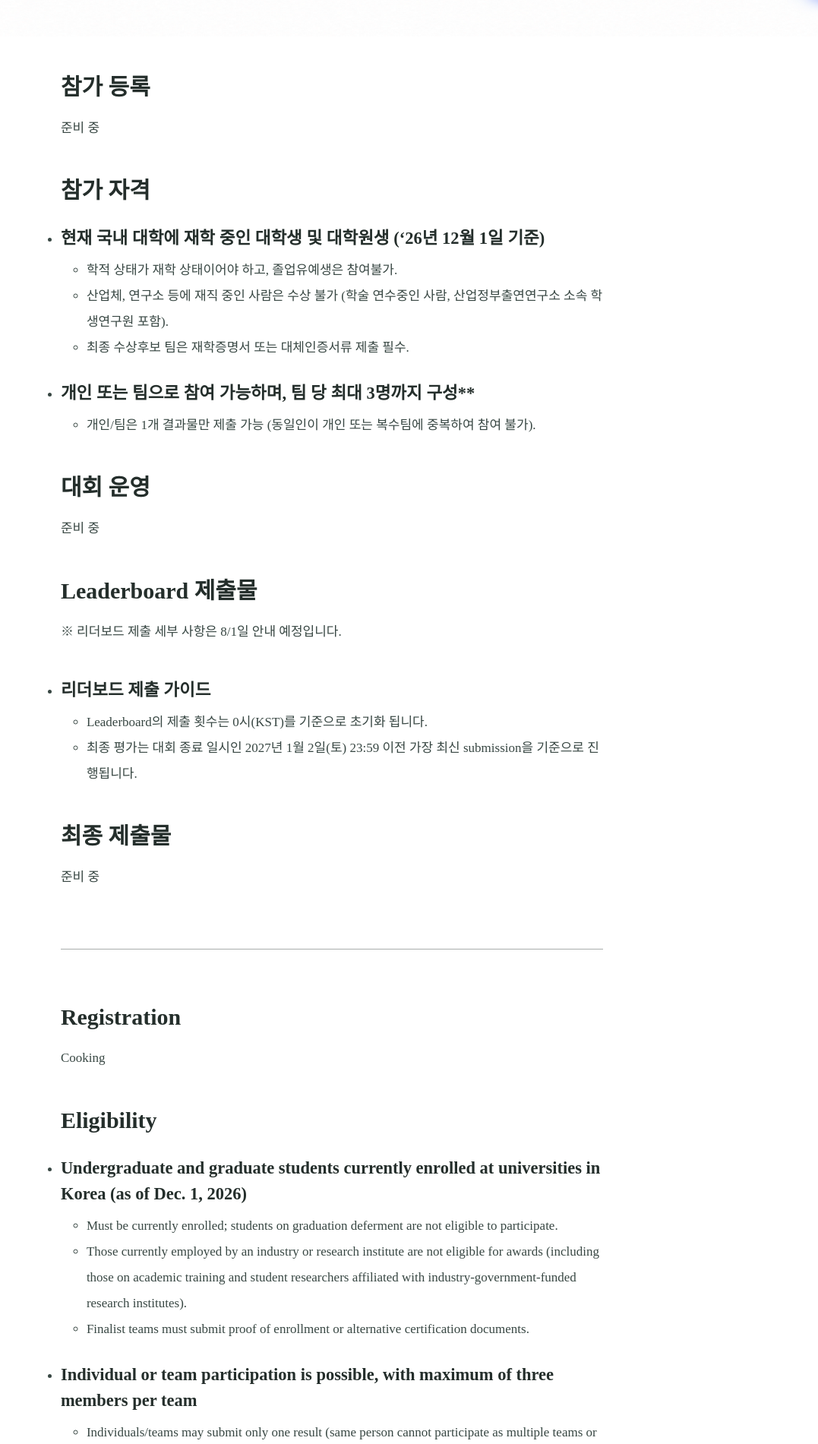
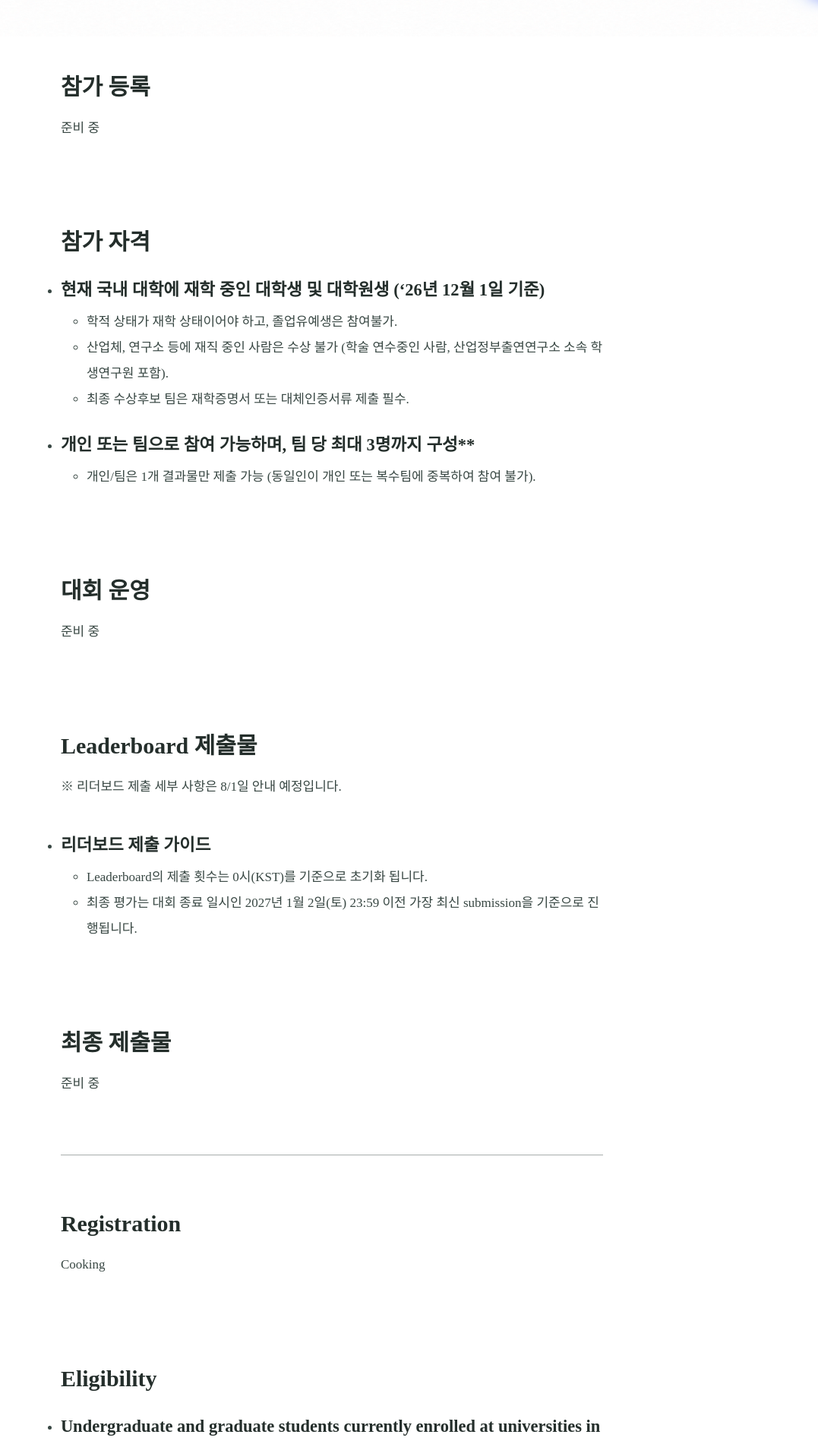
Before and after one commit to AISystemChallenge/AISystemChallenge.github.io, a Jekyll site: the page built from challenge.md, in a window 1280 px wide. Shown: the part 342-2243 px from the top of the page at 76% size, without its empty margins (203-1280 px from the left). Built offline with Jekyll 4.4.1, drawn with Linux system fonts in a browser that asks for light colours; some web fonts are replaced; our own code applies the rules of GitHub Pages for plain Markdown files.

Commit message:
Update challenge.md

```diff
--- a/challenge.md
+++ b/challenge.md
@@ -7,8 +7,9 @@ excerpt:
 ---
 
 ### 참가 등록
-준비 중 <br>
+준비 중
 
+<br>
 
 ### 참가 자격
 * ##### 현재 국내 대학에 재학 중인 대학생 및 대학원생 ('26년 12월 1일 기준)
@@ -18,10 +19,12 @@ excerpt:
 * ##### 개인 또는 팀으로 참여 가능하며, 팀 당 최대 3명까지 구성**
   * 개인/팀은 1개 결과물만 제출 가능 (동일인이 개인 또는 복수팀에 중복하여 참여 불가).
 
+<br>
 
 ### 대회 운영
-준비 중 <br>
+준비 중
 
+<br>
 
 ### Leaderboard 제출물
 ※ 리더보드 제출 세부 사항은 8/1일 안내 예정입니다.
@@ -29,14 +32,17 @@ excerpt:
   * Leaderboard의 제출 횟수는 0시(KST)를 기준으로 초기화 됩니다.
   * 최종 평가는 대회 종료 일시인 2027년 1월 2일(토) 23:59 이전 가장 최신 submission을 기준으로 진행됩니다.
 
+<br>
 
 ### 최종 제출물
-준비 중 <br>
+준비 중
 
 <hr>
 
 ### Registration
-Cooking <br>
+Cooking
+
+<br>
 
 ### Eligibility
 * ##### Undergraduate and graduate students currently enrolled at universities in Korea (as of Dec. 1, 2026)
@@ -47,14 +53,17 @@ Cooking <br>
 * ##### Individual or team participation is possible, with maximum of three members per team
   * Individuals/teams may submit only one result (same person cannot participate as multiple teams or individual).
 
+<br>
 
 ### Competition Operation
-Cooking <br>
+Cooking
 
+<br>
 
 ### Leaderboard Submission Guide
-Cooking <br>
+Cooking
 
+<br>
 
 ### Final Submission
-Cooking <br>
+Cooking
```
